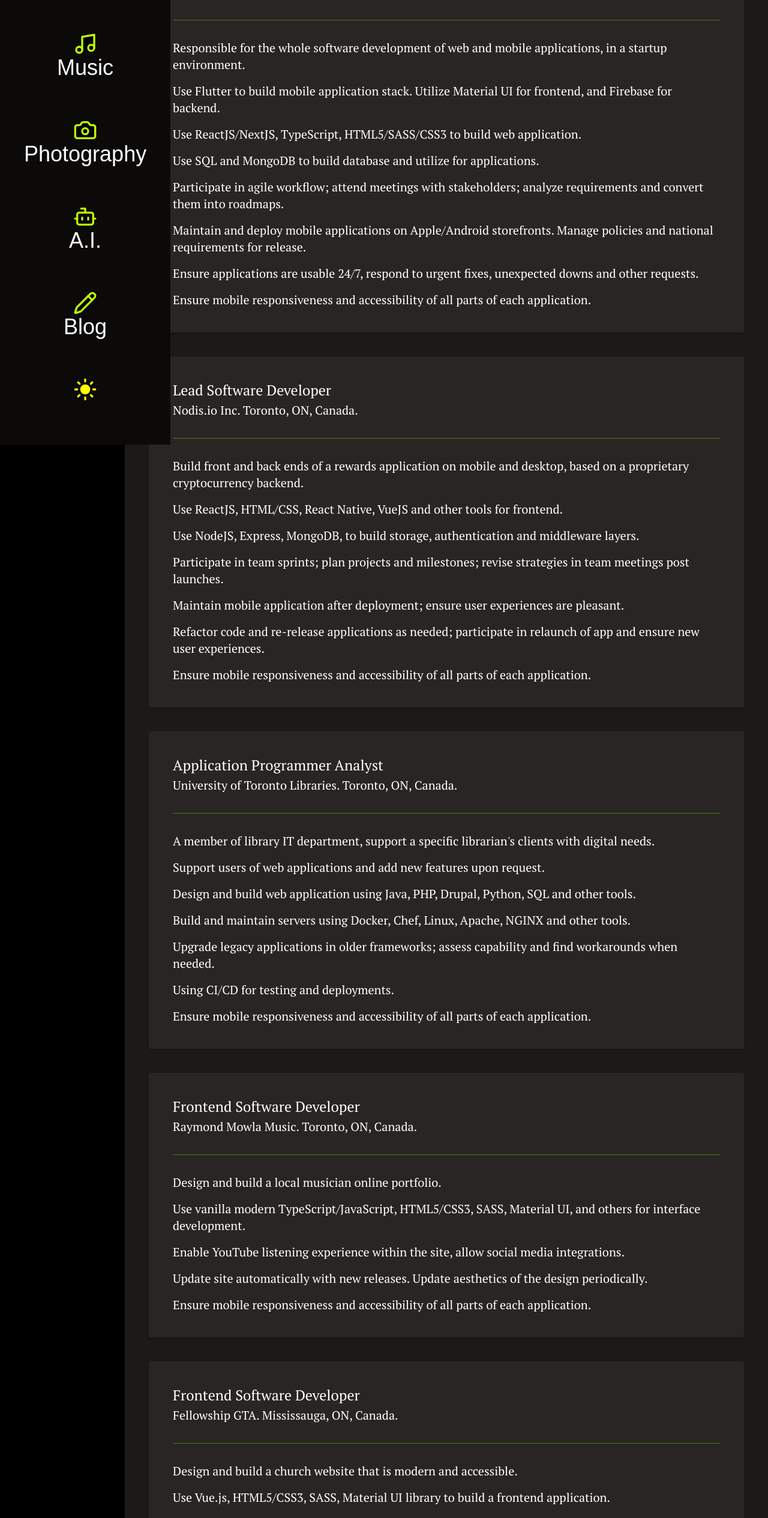
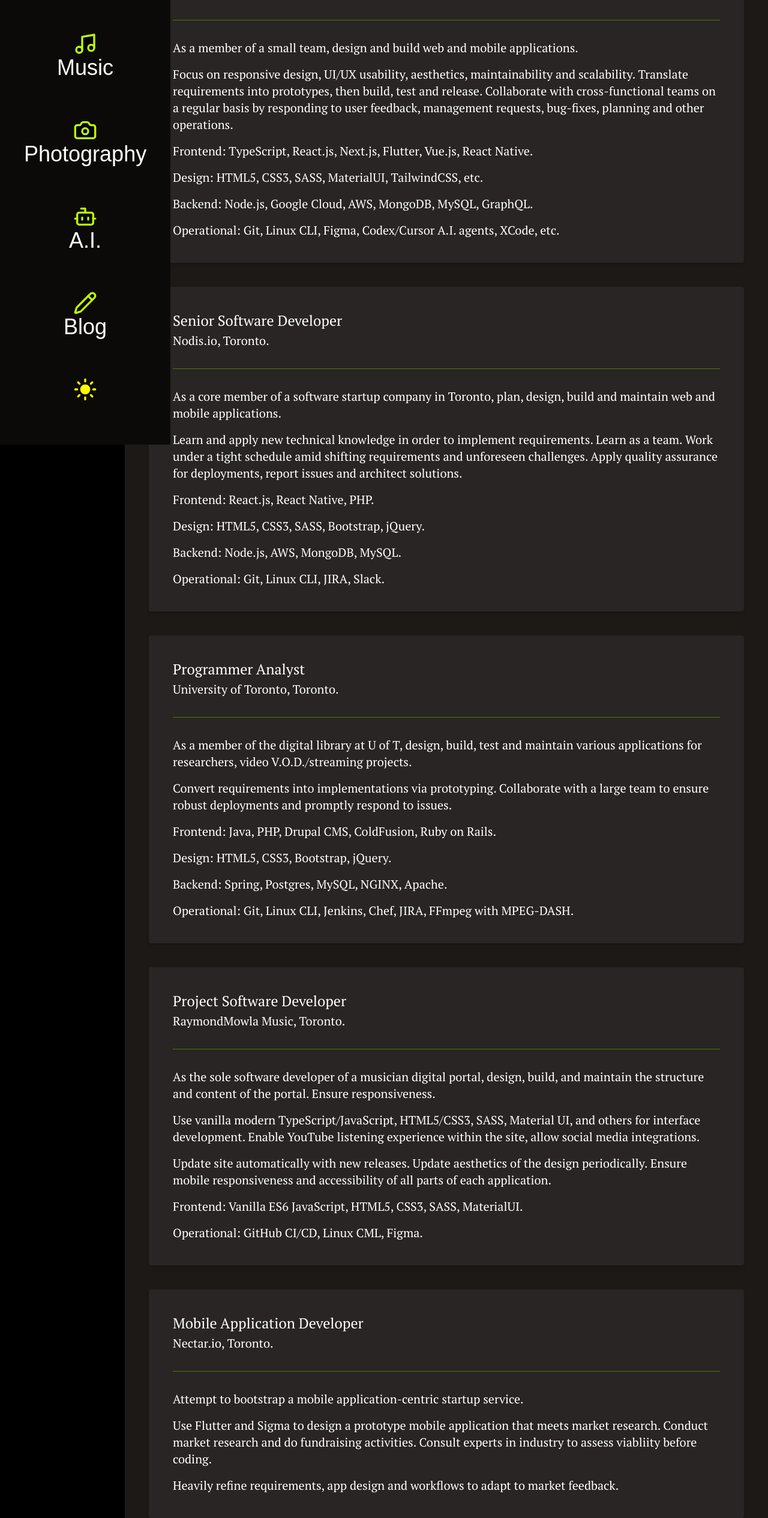
Before and after one commit to sean-xiao-zhao7/portfolio_personal_nextjs, a Next.js app: page /cv in a window 1280 px wide. Shown: the part 267-2797 px from the top of the page at 60% size. Built offline with nearby package versions, Linux system fonts and the light colour scheme; a web font is replaced by a local one.

Commit message:
Update CV with new content

```diff
--- a/app/cv/page.tsx
+++ b/app/cv/page.tsx
@@ -8,63 +8,54 @@ export default function CVPage() {
         <PageMainHeader>Curriculum Vitae</PageMainHeader>
         <PageBody>
             <PageParagraph>
-                <AboutSection h2Content="Full Stack Software Developer" h3Content="BlackSheep Inc. Startup enterprise. Toronto, ON, Canada.">
-                    <p>Responsible for the whole software development of web and mobile applications, in a startup environment.</p>
-                    <p>Use Flutter to build mobile application stack. Utilize Material UI for frontend, and Firebase for backend.</p>
-                    <p>Use ReactJS/NextJS, TypeScript, HTML5/SASS/CSS3 to build web application.</p>
-                    <p>Use SQL and MongoDB to build database and utilize for applications.</p>
-                    <p>Participate in agile workflow; attend meetings with stakeholders; analyze requirements and convert them into roadmaps.</p>
-                    <p>Maintain and deploy mobile applications on Apple/Android storefronts. Manage policies and national requirements for release.</p>
-                    <p>Ensure applications are usable 24/7, respond to urgent fixes, unexpected downs and other requests.</p>
-                    <p>Ensure mobile responsiveness and accessibility of all parts of each application.</p>
+                <AboutSection h2Content="Full Stack Software Developer" h3Content="FellowshipGTA, Toronto.">
+                    <p>As a member of a small team, design and build web and mobile applications.</p>
+                    <p>
+                        Focus on responsive design, UI/UX usability, aesthetics, maintainability and scalability.
+                        Translate requirements into prototypes, then build, test and release. Collaborate with cross-functional teams on a regular basis by responding to user feedback, management requests, bug-fixes, planning and other operations.
+                    </p>
+                    <p>Frontend:		TypeScript, React.js, Next.js, Flutter, Vue.js, React Native.</p>
+                    <p>Design: 		HTML5, CSS3, SASS, MaterialUI, TailwindCSS, etc.</p>
+                    <p>Backend:		Node.js, Google Cloud, AWS, MongoDB, MySQL, GraphQL.</p>
+                    <p>Operational:	Git, Linux CLI, Figma, Codex/Cursor A.I. agents, XCode, etc.</p>
                 </AboutSection>
             </PageParagraph>
             <PageParagraph>
-                <AboutSection h2Content="Lead Software Developer" h3Content="Nodis.io Inc. Toronto, ON, Canada.">
-                    <p>Build front and back ends of a rewards application on mobile and desktop, based on a proprietary cryptocurrency backend.</p>
-                    <p>Use ReactJS, HTML/CSS, React Native, VueJS and other tools for frontend.</p>
-                    <p>Use NodeJS, Express, MongoDB, to build storage, authentication and middleware layers.</p>
-                    <p>Participate in team sprints; plan projects and milestones; revise strategies in team meetings post launches.</p>
-                    <p>Maintain mobile application after deployment; ensure user experiences are pleasant.</p>
-                    <p>Refactor code and re-release applications as needed; participate in relaunch of app and ensure new user experiences.</p>
-                    <p>Ensure mobile responsiveness and accessibility of all parts of each application.</p>
+                <AboutSection h2Content="Senior Software Developer" h3Content="Nodis.io, Toronto.">
+                    <p>As a core member of a software startup company in Toronto, plan, design, build and maintain web and mobile applications.</p>
+                    <p>Learn and apply new technical knowledge in order to implement requirements. Learn as a team. Work under a tight schedule amid shifting requirements and unforeseen challenges.
+                        Apply quality assurance for deployments, report issues and architect solutions.</p>
+                    <p>Frontend:		React.js, React Native, PHP.</p>
+                    <p>Design: 		HTML5, CSS3, SASS, Bootstrap, jQuery.</p>
+                    <p>Backend:		Node.js, AWS, MongoDB, MySQL.</p>
+                    <p>Operational:	Git, Linux CLI, JIRA, Slack.</p>
                 </AboutSection>
             </PageParagraph>
             <PageParagraph>
-                <AboutSection h2Content="Application Programmer Analyst" h3Content="University of Toronto Libraries. Toronto, ON, Canada.">
-                    <p>A member of library IT department, support a specific librarian's clients with digital needs.</p>
-                    <p>Support users of web applications and add new features upon request.</p>
-                    <p>Design and build web application using Java, PHP, Drupal, Python, SQL and other tools.</p>
-                    <p>Build and maintain servers using Docker, Chef, Linux, Apache, NGINX and other tools.</p>
-                    <p>Upgrade legacy applications in older frameworks; assess capability and find workarounds when needed.</p>
-                    <p>Using CI/CD for testing and deployments.</p>
-                    <p>Ensure mobile responsiveness and accessibility of all parts of each application.</p>
+                <AboutSection h2Content="Programmer Analyst" h3Content="University of Toronto, Toronto.">
+                    <p>As a member of the digital library at U of T, design, build, test and maintain various applications for researchers, video V.O.D./streaming projects.</p>
+                    <p>Convert requirements into implementations via prototyping. Collaborate with a large team to ensure robust deployments and promptly respond to issues.</p>
+                    <p>Frontend:		Java, PHP, Drupal CMS, ColdFusion, Ruby on Rails.</p>
+                    <p>Design: 		HTML5, CSS3, Bootstrap, jQuery.</p>
+                    <p>Backend:		Spring, Postgres, MySQL, NGINX, Apache.</p>
+                    <p>Operational:	Git, Linux CLI, Jenkins, Chef, JIRA, FFmpeg with MPEG-DASH.</p>
                 </AboutSection>
             </PageParagraph>
             <PageParagraph>
-                <AboutSection h2Content="Frontend Software Developer" h3Content="Raymond Mowla Music. Toronto, ON, Canada.">
-                    <p>Design and build a local musician online portfolio.</p>
-                    <p>Use vanilla modern TypeScript/JavaScript, HTML5/CSS3, SASS, Material UI, and others for interface development.</p>
-                    <p>Enable YouTube listening experience within the site, allow social media integrations.</p>
-                    <p>Update site automatically with new releases. Update aesthetics of the design periodically.</p>
-                    <p>Ensure mobile responsiveness and accessibility of all parts of each application.</p>
+                <AboutSection h2Content="Project Software Developer" h3Content="RaymondMowla Music, Toronto.">
+                    <p>As the sole software developer of a musician digital portal, design, build, and maintain the structure and content of the portal. Ensure responsiveness.</p>
+                    <p>Use vanilla modern TypeScript/JavaScript, HTML5/CSS3, SASS, Material UI, and others for interface development. Enable YouTube listening experience within the site, allow social media integrations.</p>
+                    <p>Update site automatically with new releases. Update aesthetics of the design periodically. Ensure mobile responsiveness and accessibility of all parts of each application.</p>
+                    <p>Frontend:		Vanilla ES6 JavaScript, HTML5, CSS3, SASS, MaterialUI.</p>
+                    <p>Operational:	GitHub CI/CD, Linux CML, Figma.</p>
                 </AboutSection>
             </PageParagraph >
             <PageParagraph>
-                <AboutSection h2Content="Frontend Software Developer" h3Content="Fellowship GTA. Mississauga, ON, Canada.">
-                    <p>Design and build a church website that is modern and accessible.</p>
-                    <p>Use Vue.js, HTML5/CSS3, SASS, Material UI library to build a frontend application.</p>
-                    <p>Communicate clearly with non-technical people about website features and development needs.</p>
-                    <p>Maintain, deploy and update site periodically with new features, media and text.</p>
-                    <p>Ensure mobile responsiveness and accessibility of all parts of each application.</p>
-                </AboutSection>
-            </PageParagraph>
-            <PageParagraph>
-                <AboutSection h2Content="Lead Mobile Application Developer" h3Content="Nectar Inc. Early startup. Toronto, ON, Canada.">
+                <AboutSection h2Content="Mobile Application Developer" h3Content="Nectar.io, Toronto.">
                     <p>Attempt to bootstrap a mobile application-centric startup service.</p>
-                    <p>Use Flutter and Sigma to design a prototype mobile application that meets market research.</p>
-                    <p>Conduct market research and do fundraising activities.</p>
-                    <p>Consult experts in industry to assess viabliity before coding.</p>
+                    <p>Use Flutter and Sigma to design a prototype mobile application that meets market research.
+                    Conduct market research and do fundraising activities.
+                    Consult experts in industry to assess viabliity before coding.</p>
                     <p>Heavily refine requirements, app design and workflows to adapt to market feedback.</p>
                 </AboutSection>
             </PageParagraph>
```
